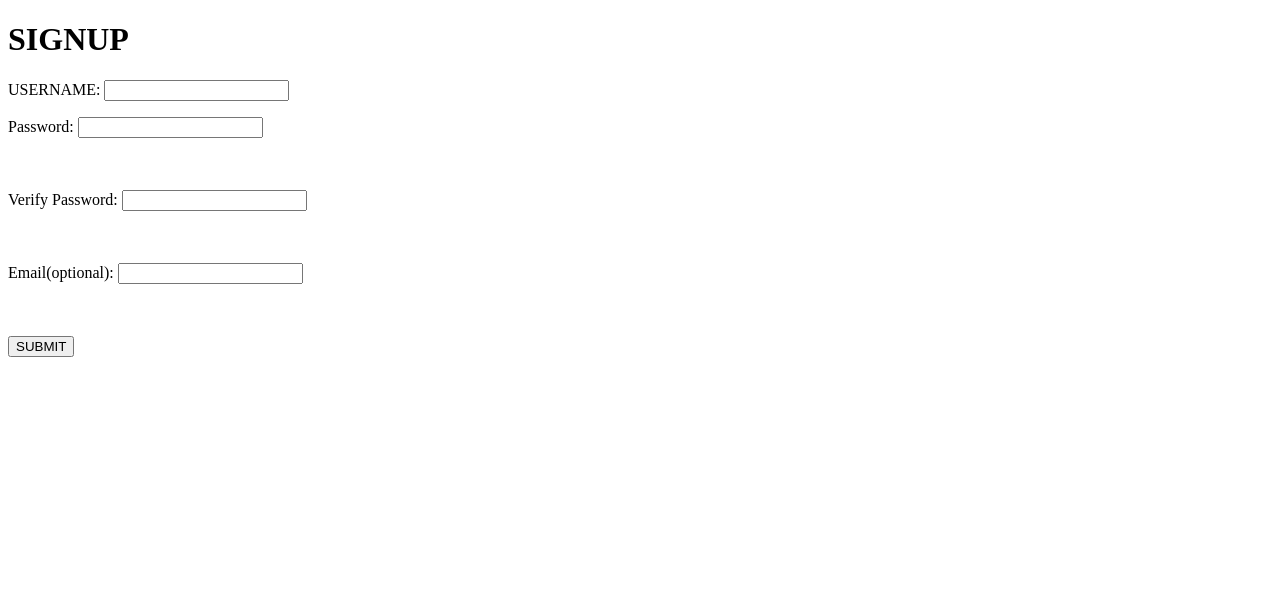
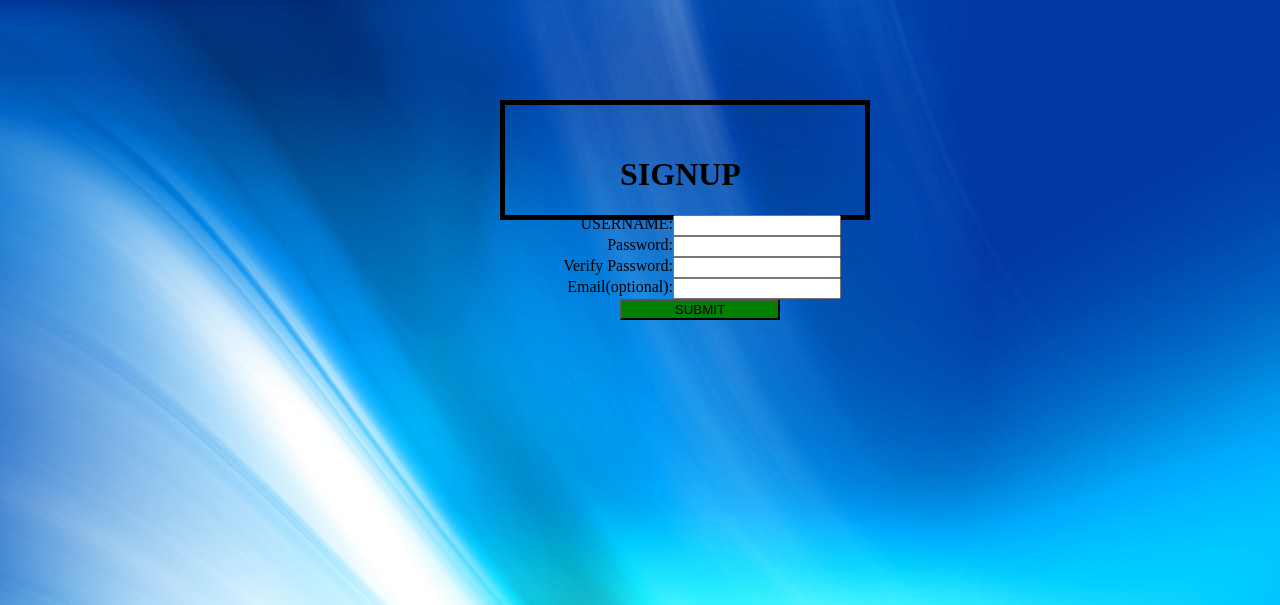
Before and after one commit to AmithaSegu/user-signup, a Flask app: page / in a window 1280 px wide. Shown: the top 605 px of the page. Run offline with Flask 2, Linux system fonts and the light colour scheme.

Commit message:
Added css

```diff
--- a/templates/home_page.html
+++ b/templates/home_page.html
@@ -1,25 +1,26 @@
 {% extends "base.html" %}
 {% block content %}
+<head>
+    <link href="../templates/style_user_signup.css" type="text/css" rel="stylesheet">
+</head>
 <body>
     <h1>SIGNUP</h1>
     <form method='POST'>
-        <label class="text_box" for="username">USERNAME:
-            <input type="text", name="username" value='{{username}}'/>
+	<div class='row'>
+        <div><label for="username">USERNAME:</label>
+            <input type="text", name="username" value='{{username}}'/></div>
             <p class="error">{{username_error}}</p>
-        </label>
-        <label class=text_box for="password">Password:
-            <input type="password", name="password" value='{{password}}'/>
+        <div><label for="password">Password:</label>
+            <input type="password", name="password" value='{{password}}'/></div>
             <p class="error">{{password_error}}</p>
-        </label><br><br>
-        <label class=text_box for="verify_password">Verify Password:
-            <input type="password", name="verify_password" value='{{verify_password}}'/>
+        <div><label for="verify_password">Verify Password:</label>
+            <input type="password", name="verify_password" value='{{verify_password}}'/></div>
             <p class="error">{{veri_password_error}}</p>
-        </label><br><br>
-        <label class=text_box   for="email">Email(optional):
-            <input type="text", name="email"  value='{{email}}'/>
+        <div><label for="email">Email(optional):</label>
+            <input type="text", name="email"  value='{{email}}'/> </div>
             <p class="error">{{email_error}}</p>
-        </label><br><br>
-            <input type="submit", value='SUBMIT' />
+        <div class='b'> <input type="submit", value='SUBMIT', class='button'/> </div>
+    </div>
     </form>
 </body>
 {% endblock %}
--- a/templates/style_user_signup.css
+++ b/templates/style_user_signup.css
@@ -0,0 +1,49 @@
+.error{
+    color:red;
+}
+
+body{
+	margin-left:500px;
+	margin-top: 100px;
+	margin-bottom:100px;
+	width:25%;
+	border:solid 5px;
+	padding-top:30px;
+	padding-left:40px;
+	display:block;
+
+}
+html{
+	background-image:url("background_image.jpg");
+
+}
+h1{
+	padding-left:75px;
+}
+
+.row {
+  width: 100%;
+  clear: both;
+}
+.row div {
+  width: 100%;
+  float: left;
+}
+label {
+  display: block;
+  float: left;
+  width: 40%;
+  text-align:right;
+}
+input {
+  width: 50%;
+}
+
+.button{
+	background-color:green;
+	text-align:center;
+}
+
+.b{
+	padding-left:75px;
+}
```
Also changed, not shown: templates/background_image.jpg (added), templates/base.html (line endings or trailing spaces).
